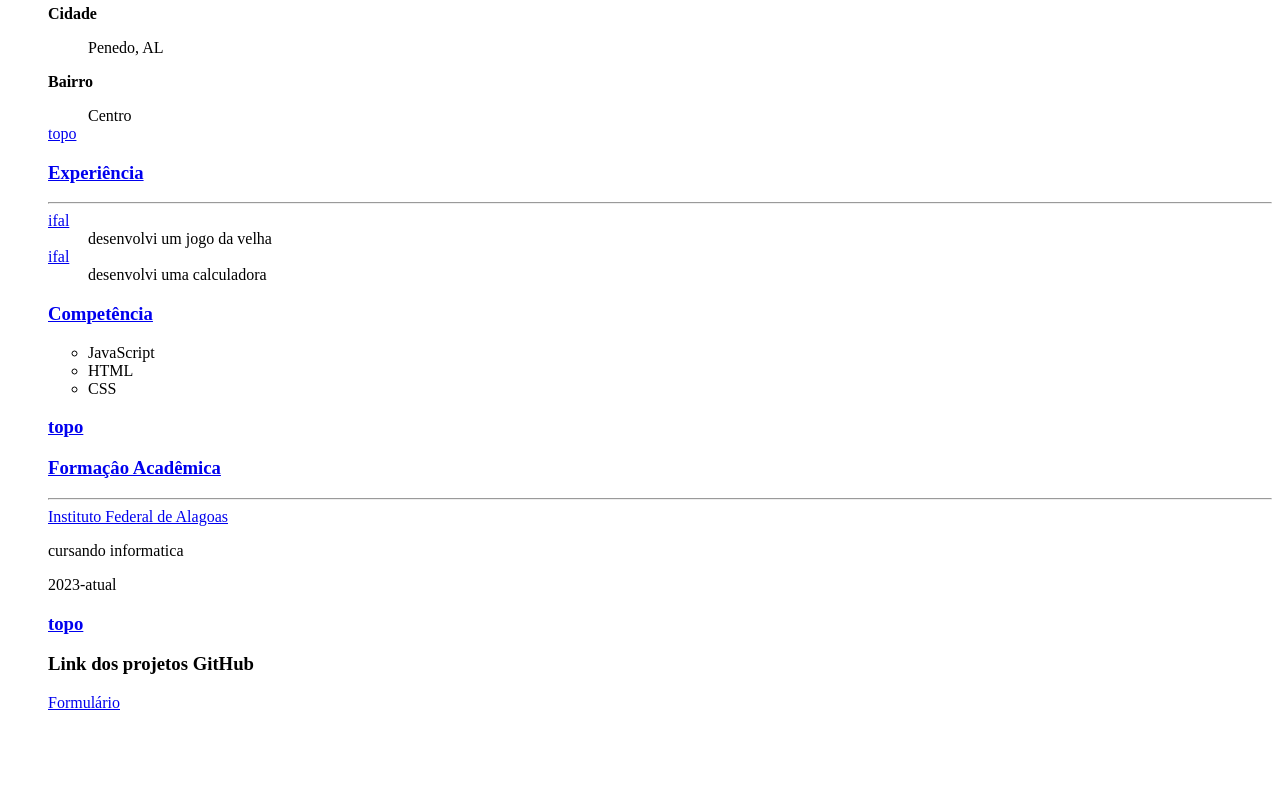
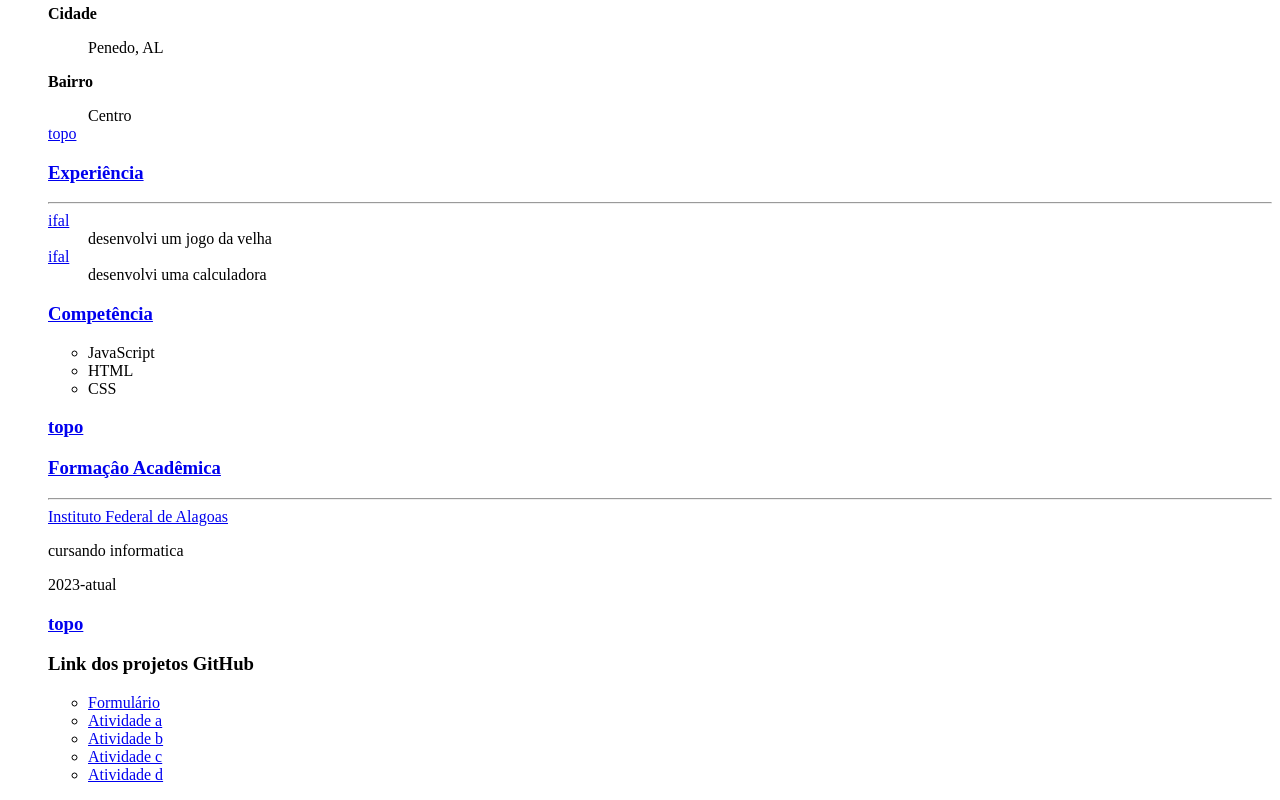
Before and after one commit to jirlaynnedhamylle/jirlaynnedhamylle.github.io, a plain HTML site: page index.html in a window 1280 px wide. Shown: the part 799-1599 px from the top of the page. Before the commit the page ends 1527 px from the top, so only its background shows below. Drawn offline with Linux system fonts and the light colour scheme.

Commit message:
Update index.html

```diff
--- a/index.html
+++ b/index.html
@@ -78,7 +78,16 @@
       </a>
 
       <h3>Link dos projetos GitHub</h3>
-      <a href="https://jirlaynnedhamylle.github.io/my-form/" >Formulário</a>
+      <ul>
+
+        <li><a href="https://jirlaynnedhamylle.github.io/my-form/">Formulário</a></li>
+        <li ><a href="https://jirlaynnedhamylle.github.io/atividade-a/">Atividade a</a></li>
+        <li ><a href="https://jirlaynnedhamylle.github.io/atividade-b/">Atividade b</a></li>
+        <li ><a href="https://jirlaynnedhamylle.github.io/atividade-c/">Atividade c</a></li>
+        <li ><a href="https://jirlaynnedhamylle.github.io/atividade-d/">Atividade d</a></li>
+
+
+      </ul>
 </body>
 
 </html>
```
